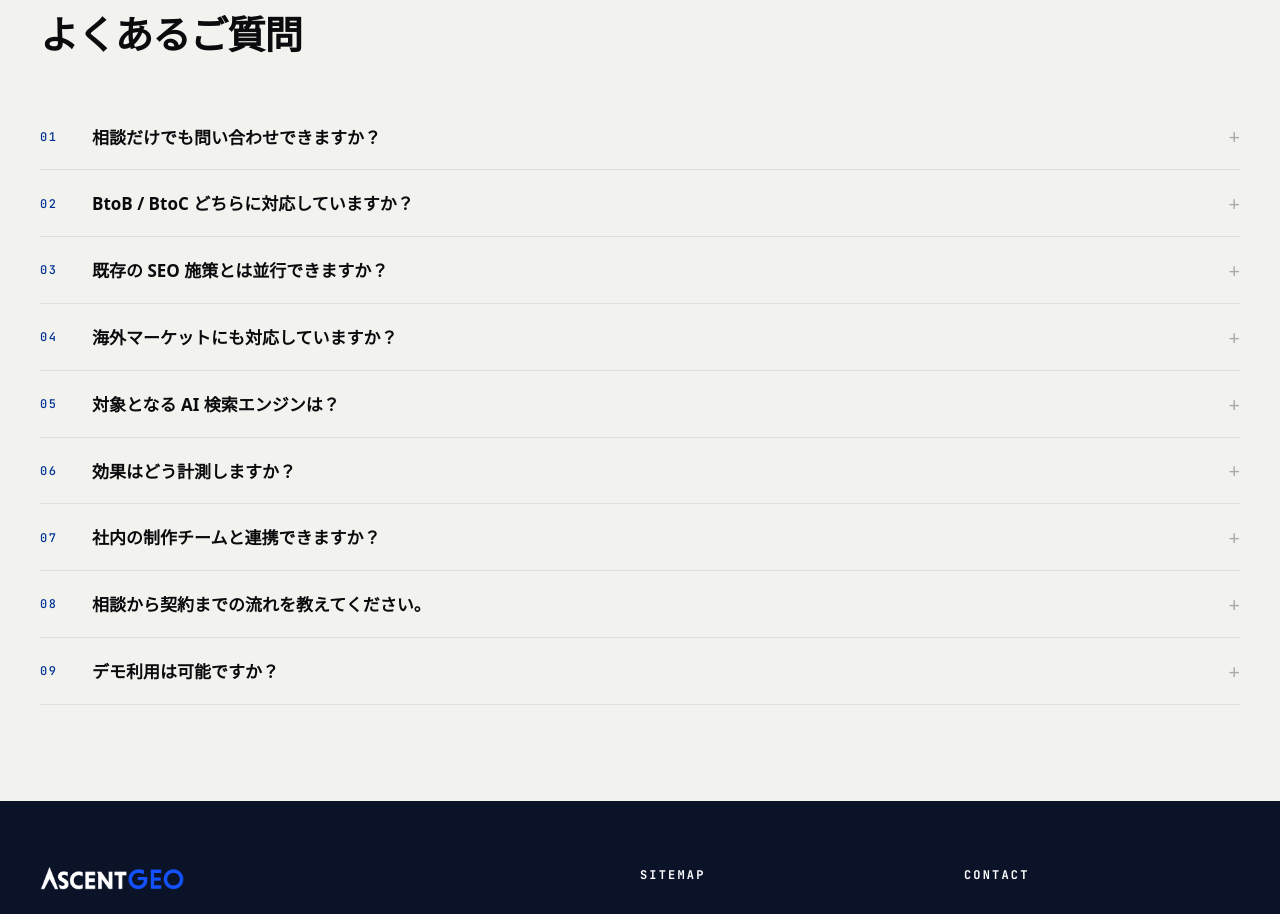
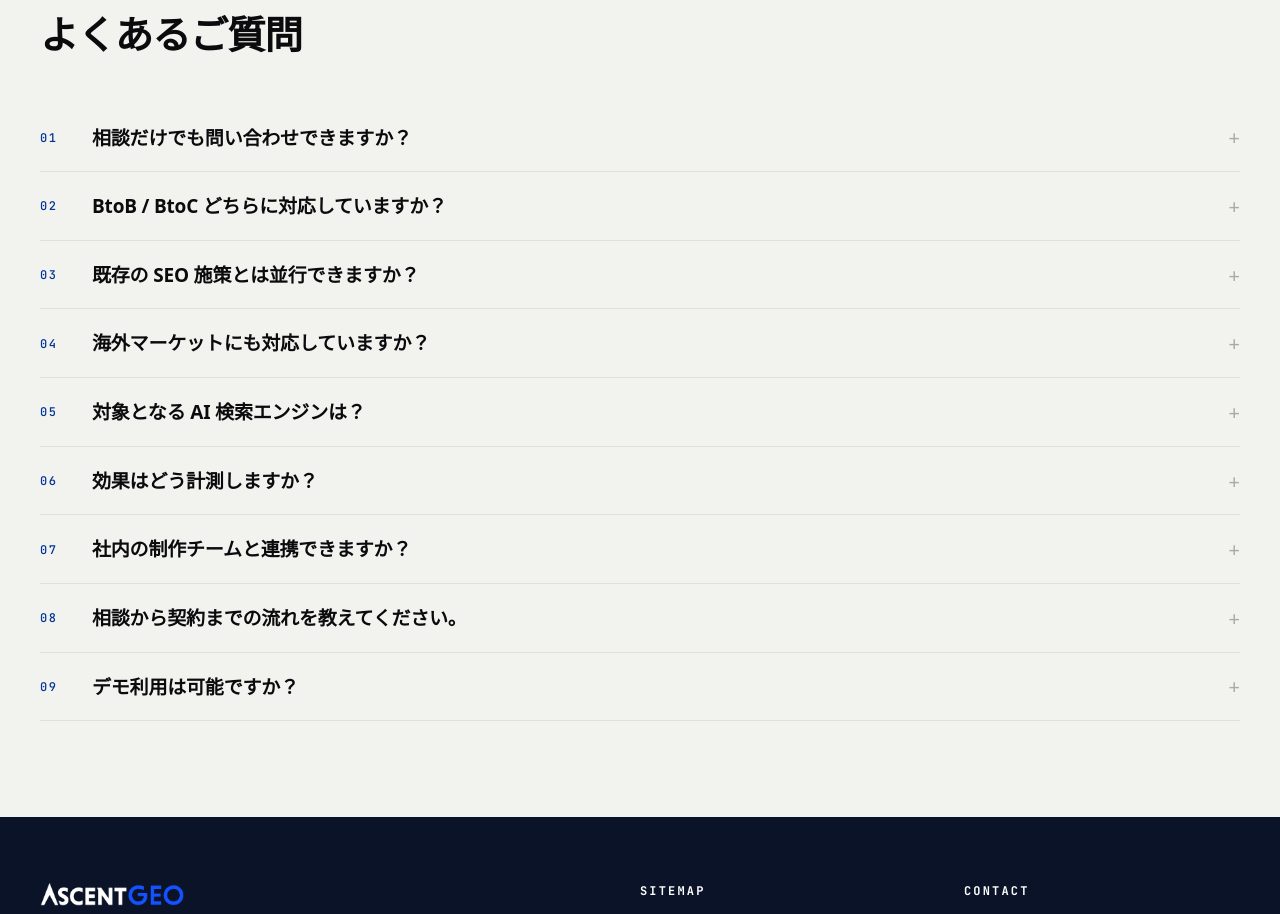
Before and after one commit to davidkim-ascent/geo_web, a Next.js app: page /contact in a window 1280 px wide. Shown: the part 1200-2114 px from the top of the page. Built offline with nearby package versions, Linux system fonts and the light colour scheme; no server answers; a web font is replaced by a local one.

Commit message:
fix: contact 페이지 FAQ 폰트 크기를 다른 페이지와 통일
질문 17px→19px, 답변 15px→16px로 조정해 watcher/shindan FAQ와 일치시킴

```diff
--- a/src/app/globals.css
+++ b/src/app/globals.css
@@ -2424,10 +2424,11 @@ a.ct-channel-card:hover {
 }
 .ct-faq-qtext {
   flex: 1;
-  font-size: 17px;
+  font-size: 19px;
   font-weight: 600;
   color: var(--ink);
-  line-height: 1.4;
+  line-height: 1.35;
+  letter-spacing: -0.01em;
 }
 .ct-faq-toggle {
   font-size: 20px;
@@ -2444,7 +2445,7 @@ a.ct-channel-card:hover {
 .ct-faq-a {
   display: none;
   padding: 0 0 20px 52px;
-  font-size: 15px;
+  font-size: 16px;
   line-height: 1.7;
   color: rgba(0,0,0,0.6);
   max-width: 72ch;
```
